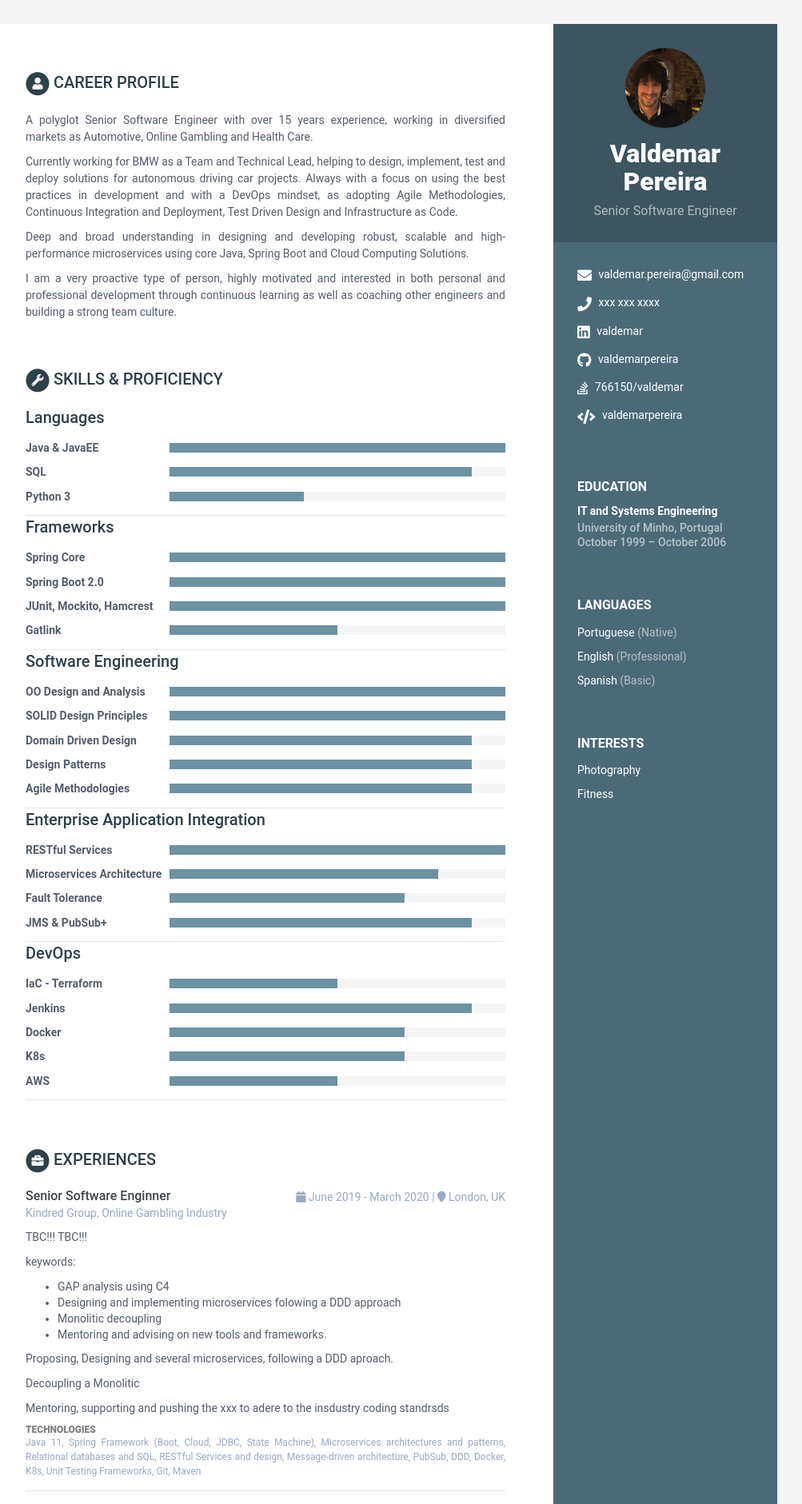
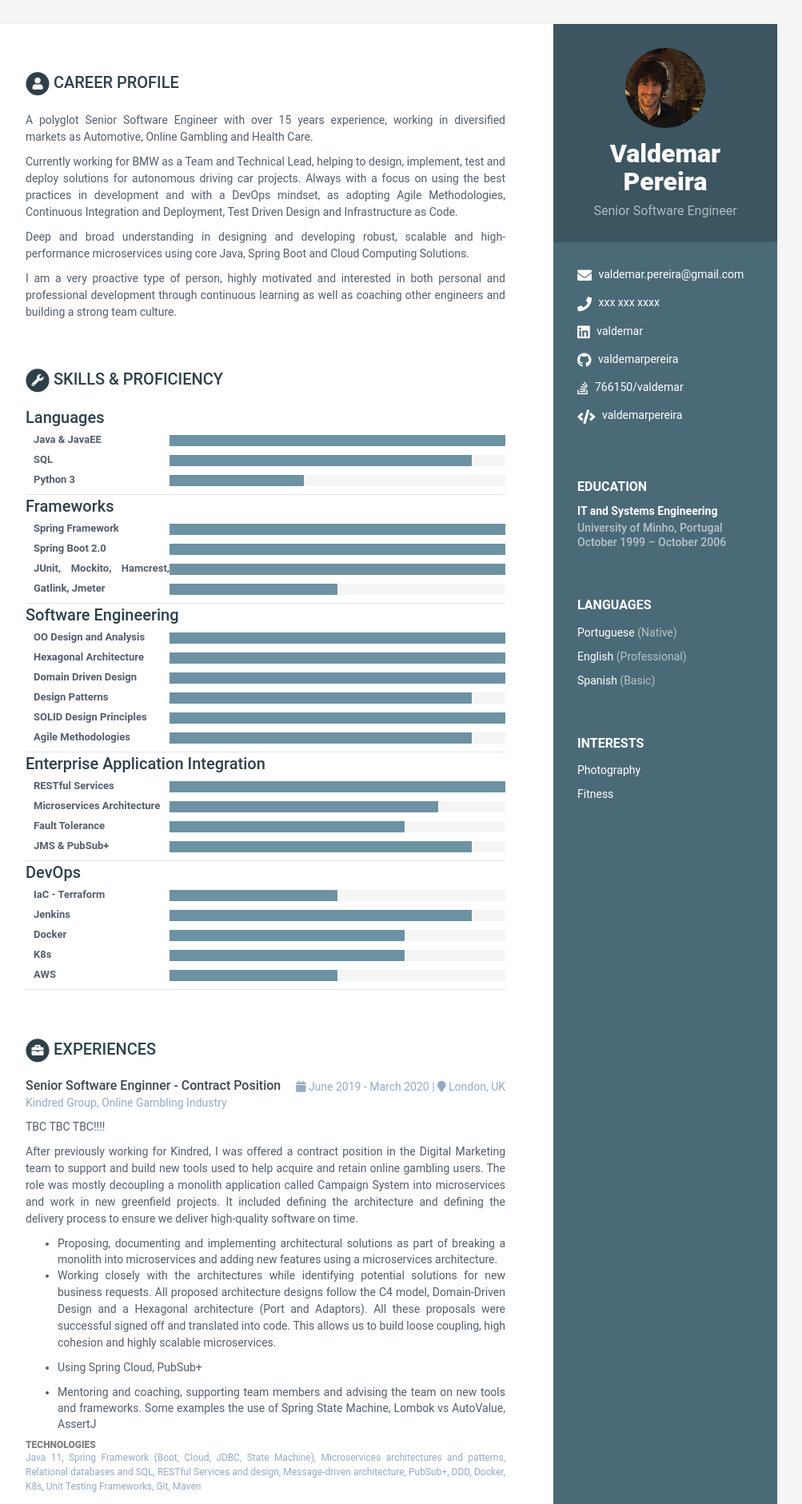
Before and after one commit to valdemarpereira/valdemarpereira.github.io, a Jekyll site: the page built from index.html, in a window 1280 px wide. Shown: the top 1881 px of the page at 80% size, without its empty margins (168-1171 px from the left). Built offline with Jekyll 4.4.1, drawn with Linux system fonts in a browser that asks for light colours; some of the changed text lies outside the part shown.

Commit message:
A few more updates

```diff
--- a/_data/data.yml
+++ b/_data/data.yml
@@ -62,32 +62,29 @@ education:
 
 experiences:
 
-    - role: Senior Software Enginner
+    - role: Senior Software Enginner - Contract Position
       time: June 2019 - March 2020
       company: Kindred Group, Online Gambling Industry
       location: London, UK
       details: |
 
+        TBC TBC TBC!!!!
 
-        TBC!!! TBC!!!
+        After previously working for Kindred, I was offered a contract position in the Digital Marketing team to support and build new tools used to help acquire and retain online gambling users.
+        The role was mostly decoupling a monolith application called Campaign System into microservices and work in new greenfield projects.
+        It included defining the architecture and defining the delivery process to ensure we deliver high-quality software on time.
 
-        keywords:
+        - Proposing, documenting and implementing architectural solutions as part of breaking a monolith into microservices and adding new features using a microservices architecture.
+        - Working closely with the architectures while identifying potential solutions for new business requests. All proposed architecture designs follow the C4 model, Domain-Driven Design
+          and a Hexagonal architecture (Port and Adaptors). All these proposals were successful signed off and translated into code. This allows us to build loose coupling, high cohesion and highly scalable microservices.
 
-        - GAP analysis using C4
-        - Designing and implementing microservices folowing a DDD approach
-        - Monolitic decoupling
-        - Mentoring and advising on new tools and frameworks.
+        - Using Spring Cloud, PubSub+
 
-        Proposing, Designing and several microservices, following  a DDD aproach.
-
-
-        Decoupling a Monolitic
-
-        Mentoring, supporting and pushing the xxx to adere to the insdustry coding standrsds
+        - Mentoring and coaching, supporting team members and advising the team on new tools and frameworks. Some examples the use of Spring State Machine, Lombok vs AutoValue, AssertJ
 
       technologies: |
         Java 11, Spring Framework (Boot, Cloud, JDBC, State Machine),
-        Microservices architectures and patterns, Relational databases and SQL, RESTful Services and design, Message-driven architecture, PubSub, DDD, Docker, K8s, Unit Testing Frameworks, Git, Maven
+        Microservices architectures and patterns, Relational databases and SQL, RESTful Services and design, Message-driven architecture, PubSub+, DDD, Docker, K8s, Unit Testing Frameworks, Git, Maven
 
     - role: Senior Software Enginner
       time: August 2018 - May 2019
@@ -100,18 +97,18 @@ experiences:
 
         - Focus on agility and increased business value, with a strong emphasis in test automation. Responsible to automate end-to-end
         business processes and software processes, applying Continuous Integration and Delivery, Infrastructure as Code,
-        automating whetever possible to speedup the time to market while avoiding errors.
+        automating whenever possible to speed up the time to market while avoiding errors.
 
-        - Modeling and best practices for a high available architecture in the cloud, using Multi Availability Zones
-        and Multi Regions setup, with a active-active failover based on health metrics.
+        - Modelling and best practices for a highly available architecture in the cloud, using Multi-Availability Zones
+        and Multi Regions setup, with an active-active failover based on health metrics.
 
         - Technically coaching teams on Core Java, cloud technologies infrastructure automation to adopt a cloud native architecture,
         using Terraform and Packer in a CICD pipeline for a fully automated deployment.
 
-        - Coaching junior members from internal teams, helping them on adopting core tecnologies at BMW.
+        - Coaching junior members from internal teams, helping them on adopting core technologies at BMW.
 
       technologies: |
-        Java 8, Spring Framework (Core, Boot 2.0, Vault, JMS, Transaction), Microservices,
+        Java 11, Spring Framework (Core, Boot 2.0, Vault, JMS, Transaction), Microservices,
         Fault Tolerance, RESTful Services and design, Message-driven architecture,
         Unit Testing Frameworks (JUnit, Hamcrest, Mockito, rest-assured, FitNesse), Git, Maven,
         Terraform, Docker, K8s, AWS (VPC, EC2, EKS, SQS, Secrets Manager, ECR)
@@ -127,29 +124,67 @@ experiences:
         refactoring key projects to use spring boot and support the company to be GDPR compliance.
 
       technologies: |
-        Java 6/8, Spring Framework (Boot, IOC, JDBC, Data, Transaction, JPA), Hibernate, Hazelcast,
+        Java 8, Spring Framework (Boot, IOC, JDBC, Data, Transaction, JPA), Hibernate, Hazelcast,
         Relational databases and SQL, RESTful Services and design, Message-driven architecture, Apache Camel,
         Unit Testing Frameworks (JUnit, Hamcrest, Mockito, rest-assured, FitNesse), Git, Maven
 
-
     - role: Senior Software Engineer
-      time: 2013 - 2018
+      time: December 2012 - March 2018
       company: Gamesys, Online Gambling Industry
       location: London, UK
       details: |
-        As a Team Lead:
+        <b>As a Team Lead:<b/>
         - Effectively managing a team of five Java developers and one QA. Responsible for implementing team goals, individual objectives and proactively supporting the continuous development of team members by providing a clear and constructive feedback and creating opportunities for learning and growth.
         - Part of the recruitment process and responsible for training, mentoring and integrating new team members.
         - Accountable for the team's response to live issues, ensuring they are resolved quickly and effectively, with status updates regularly communicated to stakeholders.
-        As a Lead Java Developer:
+
+        <b>As a Lead Java Developer:</b>
         - Design, implement and maintain several backend slots games and support existing old games. All the code is modular and well tested, following patterns and practices that exist across the wider Engineering community.
         - Exposure to multi-thread code, mainly when supporting parallel execution of Standard Expectation Tests and several asynchronous tasks for calculating special prize payments among players.
         - Supporting a new Slots Replay System capable of storing and playback all previous player's’ actions within a slot game. This is a fully asynchronous system based on JMS, Apache Camel and RESTful services.
         - Oversee the technologies, tools and techniques used within the team and pushing them to adopt new frameworks and technologies.
 
+    - role: Senior Software Enginner
+      time: August 2009 - October 2012
+      company: ALERT Life Sciences, Healthcare Industry
+      location: Porto, PT
+      details: |
 
+        Working on many of the key projects to ensure the company satisfied their corporate milestones:
 
+        <b>ALERT Care Mobile</b>
+        - Architectural Designer and Lead Developer of a complete mobile healthcare IT solution,  part of the Family Health System in the Brazilian market.
 
+        <b>Alert Job Scheduler</b>
+        - Architectural Designer and Lead Developer of a generic Job Scheduler Service. The service has the ability to create and schedule jobs that interact with remote services.
+        - Capable of running in High Availability Environments using Quartz Scheduler Engine, configured to run in a clustered environment.
+
+        <b>CRMServices - High Availability Environment</b>
+        - Lead Developer in the re-architecting of an application, able to schedule notifications to be send to customers (using several channels such as email, fax, SMS), enabling it to be executed in High Availability Environments.
+
+      technologies: |
+        Java, JMS, Spring Framework, Hibernate, Oracle Advance Queue, Tomcat, Quartz Scheduler Engine, JavaMail API, Jersey,  Tomcat, Android, JSON, SQLite, UML, Hibernate, XML
+
+    - role: Software Enginner
+      time: August 2008 - July 2009
+      company: CR2 - Channel Banking Software, Banking Systems
+      location: Dublin, IE
+      details: |
+        - Developed new features, maintained and refactored  the company’s ATM/Kiosk solutions.
+        - Architectural design and implementation of a new approach to the Transaction and Recovery platform.
+
+      technologies: |
+        .NET Framework 3.5, C++, C#, ADO.NET, WCF, Linq, XML, XSL, SQL, NUnit, AOP, Rhino Mocks, CVS
+
+    - role: Software Enginner
+      time: August 2008 - July 2009
+      company: Qimonda AG, Semi-conductor Industry
+      location: Porto, PT
+      details: |
+        - Developed  new features, refactored and maintained of a MES applications for Qimonda worldwide.
+
+      technologies: |
+        .NET Framework, NUnit, Rational Functional Tester, Visual Studio Extensibility, CMMI
 
 # projects:
 #     title: Projects
@@ -216,16 +251,16 @@ skills:
 
         - skillgroup: Frameworks
           skill:
-              - name: Spring Core
+              - name: Spring Framework
                 level: 100%
 
               - name:  Spring Boot 2.0
                 level: 100%
 
-              - name:  JUnit, Mockito, Hamcrest
+              - name:  JUnit, Mockito, Hamcrest, assertJ
                 level: 100%
 
-              - name:  Gatlink
+              - name:  Gatlink, Jmeter
                 level: 50%
 
 
@@ -234,14 +269,17 @@ skills:
               - name: OO Design and Analysis
                 level: 100%
 
-              - name: SOLID Design Principles
+              - name: Hexagonal Architecture
                 level: 100%
 
               - name: Domain Driven Design
-                level: 90%
+                level: 100%
 
               - name: Design Patterns
                 level: 90%
+
+              - name: SOLID Design Principles
+                level: 100%
 
               - name: Agile Methodologies
                 level: 90%
--- a/_includes/skills.html
+++ b/_includes/skills.html
@@ -15,7 +15,6 @@
     {% for toolset in skills.toolset %}
 
       <h3 class="section-skillgroup">{{ toolset.skillgroup }}</h3>
-
 
       {% for skill in toolset.skill %}
         <div class="item">
--- a/_sass/_base.scss
+++ b/_sass/_base.scss
@@ -172,7 +172,7 @@ p {
         color: darken($theme-color, 15%);
         position: relative;
         margin-top: 0;
-        margin-bottom: 20px;
+        margin-bottom: 10px;
     }
     .section {
         margin-bottom: 60px;
@@ -280,21 +280,23 @@ p {
 
 .skillset {
     .item {
-        margin-bottom: 15px;
+        margin-bottom: 10px;
         overflow: hidden;
     }
     .level-title {
-        font-size: 14px;
+        font-size: 13px;
         margin-top: 0;
         margin-bottom: 12px;
         font-weight: 700;
+        padding-left: 10px;
+        height: 15px;
     }
     .level-bar {
-        height: 12px;
+        height: 15px;
         background: $smoky-white;
     }
     .level-bar-inner {
-        height: 12px;
+        height: 15px;
         background: lighten($theme-color, 15%);
     }
 }
```
Also changed, not shown: 2 other files. Lines whose indentation alone changed are shown as unchanged.
